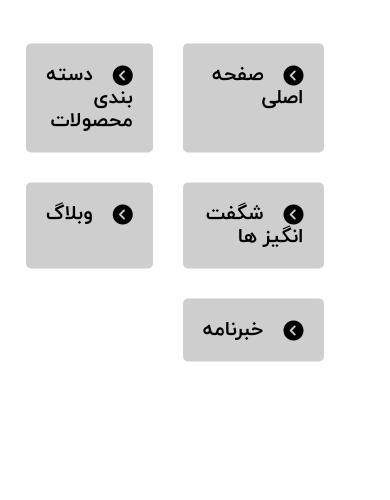
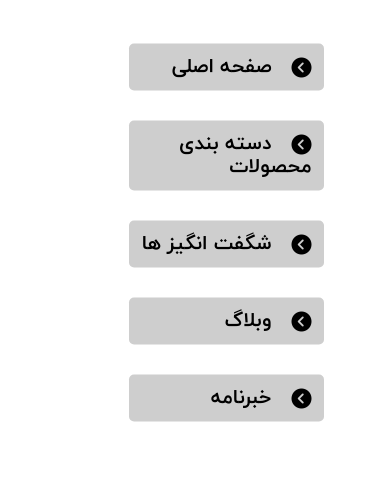
Before and after one commit to Zakieh-hosseinzadeh/mobile-store, a website: page index.pug in a window 390 px wide. Shown: the part 866-1366 px from the top of the page. Drawn offline with nearby package versions, Linux system fonts and the light colour scheme; files that its build step writes are made by us from their sources; files whose address does not match are found by name; a web font is replaced by a local one.

Commit message:
[fix]:complete

```diff
--- a/styleSheets/the styles/styles.scss
+++ b/styleSheets/the styles/styles.scss
@@ -132,7 +132,7 @@ a#go-to-top:hover {
       text-align: center;
     }
     @media screen and (max-width: 576px) {
-      margin-right: 65px;
+      margin-right: 10px;
     }
 
     #txt-slideshow {
@@ -826,6 +826,13 @@ a#go-to-top:hover {
   display: grid;
   gap: $gap*2;
   grid-template-columns:repeat(2, 1fr);
+  @media screen and (max-width: 992px){
+    width: 66%;
+  }
+  @media screen and (max-width: 576px){
+    grid-template-columns: auto;
+    width: 50%;
+  }
 }
 
 .menu-hov {
@@ -833,6 +840,9 @@ a#go-to-top:hover {
   padding: 20px;
   border-radius: 5px;
   @include transition();
+  @media screen and (max-width: 992px){
+    padding: 12px;
+  }
 }
 
 .menu-hov:hover {
```
Also changed, not shown: styleSheets/the styles/styles.css, 1 other file.
